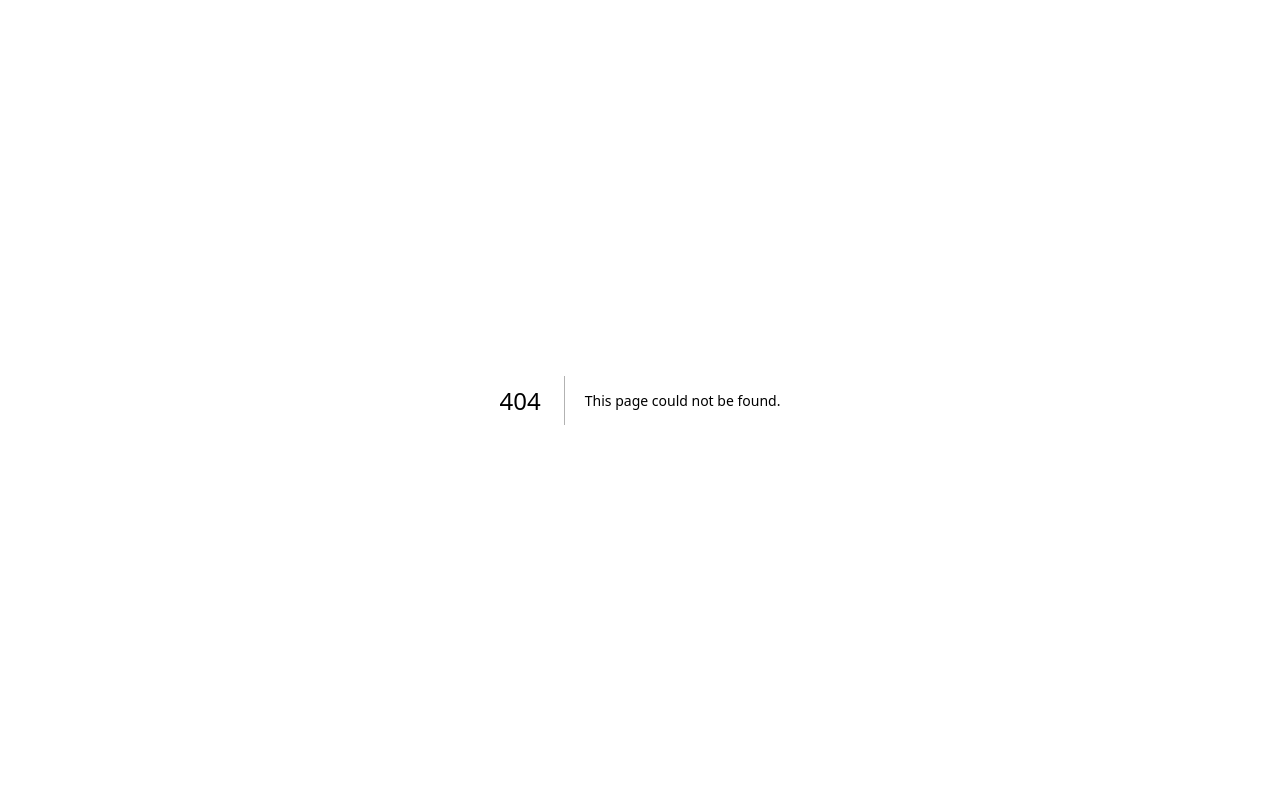
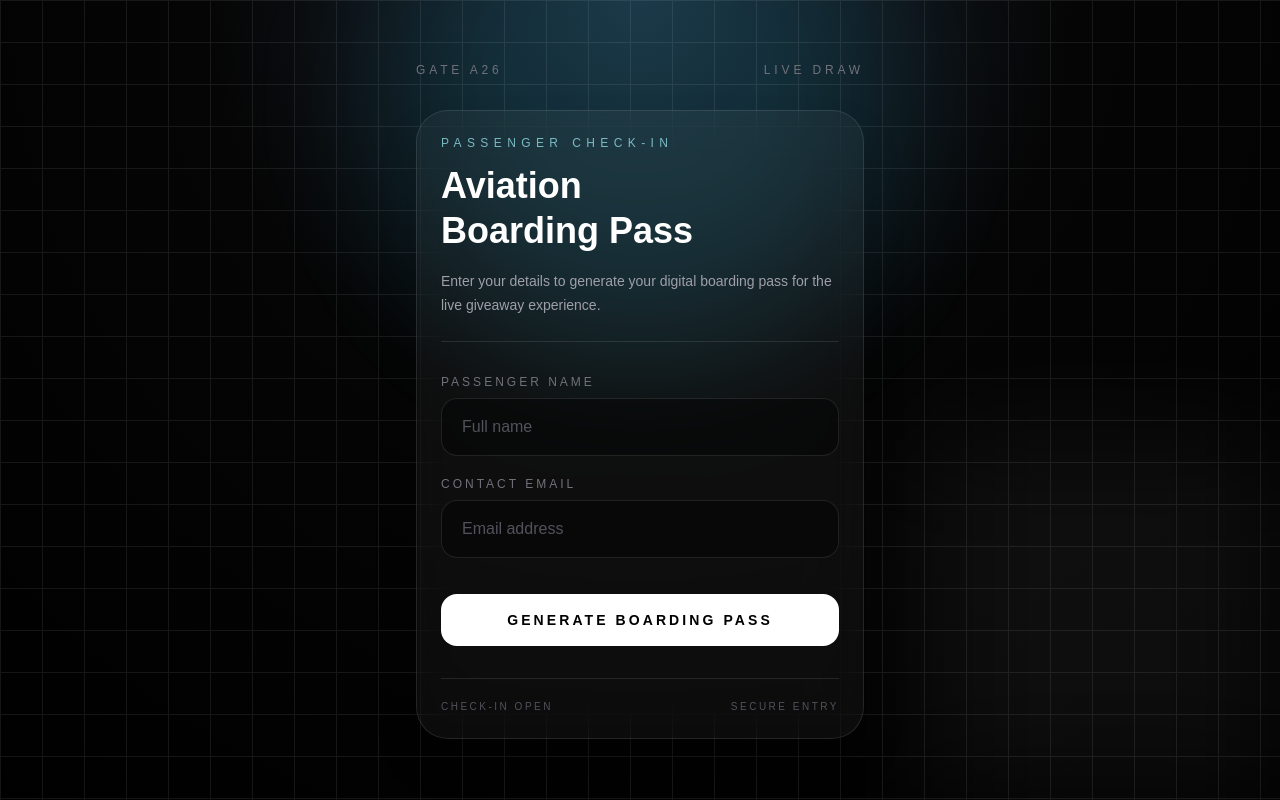
Before and after one commit to parisintzes/aviation-checkin-experience, a Next.js app: page /check_in in a window 1280 px wide. Before the commit this address had no page. Built offline with nearby package versions, Linux system fonts and the light colour scheme; no server answers.

Commit message:
Live draw cinematic redesign

```diff
--- /dev/null
+++ b/app/check_in/page.js
@@ -0,0 +1,183 @@
+"use client";
+
+import { useState } from "react";
+import { createClient } from "@supabase/supabase-js";
+
+const supabase = createClient(
+  process.env.NEXT_PUBLIC_SUPABASE_URL,
+  process.env.NEXT_PUBLIC_SUPABASE_ANON_KEY
+);
+
+export default function CheckInPage() {
+  const [fullName, setFullName] = useState("");
+  const [email, setEmail] = useState("");
+  const [loading, setLoading] = useState(false);
+  const [success, setSuccess] = useState(false);
+  const [ticketCode, setTicketCode] = useState("");
+
+  const generateTicketCode = () => {
+    return "AV-" + Math.random().toString(36).substring(2, 8).toUpperCase();
+  };
+
+  const handleSubmit = async (e) => {
+    e.preventDefault();
+
+    const code = generateTicketCode();
+    setLoading(true);
+
+    const { error } = await supabase.from("participants").insert([
+      {
+        full_name: fullName,
+        email: email,
+      },
+    ]);
+
+    setLoading(false);
+
+    if (!error) {
+      setTicketCode(code);
+      setSuccess(true);
+    } else {
+      alert(error?.message || "Check-in failed. Please try again.");
+      console.log("SUPABASE ERROR:", error);
+    }
+  };
+
+  return (
+    <main className="relative min-h-screen overflow-hidden bg-[#050505] text-white">
+      {/* Background atmosphere */}
+      <div className="absolute inset-0 bg-[radial-gradient(circle_at_top,#1f2937_0%,#050505_42%,#000_100%)]" />
+      <div className="absolute -top-40 left-1/2 h-[520px] w-[520px] -translate-x-1/2 rounded-full bg-cyan-400/10 blur-3xl" />
+      <div className="absolute bottom-0 right-0 h-[360px] w-[360px] bg-white/5 blur-3xl" />
+
+      {/* Grid lines */}
+      <div className="absolute inset-0 opacity-[0.08] bg-[linear-gradient(to_right,#fff_1px,transparent_1px),linear-gradient(to_bottom,#fff_1px,transparent_1px)] bg-[size:42px_42px]" />
+
+      <section className="relative z-10 flex min-h-screen items-center justify-center px-6 py-10">
+        <div className="w-full max-w-md">
+          {/* Top label */}
+          <div className="mb-8 flex items-center justify-between text-xs uppercase tracking-[0.32em] text-zinc-500">
+            <span>Gate A26</span>
+            <span>Live Draw</span>
+          </div>
+
+          {!success ? (
+            <div className="rounded-[2rem] border border-white/10 bg-white/[0.04] p-6 shadow-2xl backdrop-blur-xl">
+              <div className="mb-8 border-b border-white/10 pb-6">
+                <p className="mb-3 text-xs uppercase tracking-[0.45em] text-cyan-200/70">
+                  Passenger Check-In
+                </p>
+
+                <h1 className="text-4xl font-semibold leading-tight">
+                  Aviation
+                  <br />
+                  Boarding Pass
+                </h1>
+
+                <p className="mt-4 text-sm leading-6 text-zinc-400">
+                  Enter your details to generate your digital boarding pass for
+                  the live giveaway experience.
+                </p>
+              </div>
+
+              <form onSubmit={handleSubmit} className="space-y-5">
+                <div>
+                  <label className="mb-2 block text-xs uppercase tracking-[0.25em] text-zinc-500">
+                    Passenger Name
+                  </label>
+                  <input
+                    type="text"
+                    required
+                    value={fullName}
+                    onChange={(e) => setFullName(e.target.value)}
+                    placeholder="Full name"
+                    className="w-full rounded-2xl border border-white/10 bg-black/40 px-5 py-4 text-white outline-none transition placeholder:text-zinc-600 focus:border-cyan-200/60"
+                  />
+                </div>
+
+                <div>
+                  <label className="mb-2 block text-xs uppercase tracking-[0.25em] text-zinc-500">
+                    Contact Email
+                  </label>
+                  <input
+                    type="email"
+                    required
+                    value={email}
+                    onChange={(e) => setEmail(e.target.value)}
+                    placeholder="Email address"
+                    className="w-full rounded-2xl border border-white/10 bg-black/40 px-5 py-4 text-white outline-none transition placeholder:text-zinc-600 focus:border-cyan-200/60"
+                  />
+                </div>
+
+                <button
+                  type="submit"
+                  disabled={loading}
+                  className="mt-4 w-full rounded-2xl bg-white px-5 py-4 text-sm font-semibold uppercase tracking-[0.22em] text-black transition hover:bg-cyan-100 disabled:opacity-50"
+                >
+                  {loading ? "Processing..." : "Generate Boarding Pass"}
+                </button>
+              </form>
+
+              <div className="mt-8 flex justify-between border-t border-white/10 pt-5 text-[10px] uppercase tracking-[0.25em] text-zinc-600">
+                <span>Check-In Open</span>
+                <span>Secure Entry</span>
+              </div>
+            </div>
+          ) : (
+            <div className="overflow-hidden rounded-[2rem] border border-cyan-200/30 bg-white text-black shadow-2xl">
+              <div className="bg-black px-6 py-5 text-white">
+                <p className="text-xs uppercase tracking-[0.45em] text-cyan-200/80">
+                  Boarding Pass Confirmed
+                </p>
+                <h2 className="mt-3 text-3xl font-semibold">
+                  You are checked in.
+                </h2>
+              </div>
+
+              <div className="p-6">
+                <div className="mb-6 grid grid-cols-2 gap-4">
+                  <div>
+                    <p className="text-[10px] uppercase tracking-[0.25em] text-zinc-400">
+                      Passenger
+                    </p>
+                    <p className="mt-1 text-lg font-semibold">{fullName}</p>
+                  </div>
+
+                  <div>
+                    <p className="text-[10px] uppercase tracking-[0.25em] text-zinc-400">
+                      Gate
+                    </p>
+                    <p className="mt-1 text-lg font-semibold">A26</p>
+                  </div>
+
+                  <div>
+                    <p className="text-[10px] uppercase tracking-[0.25em] text-zinc-400">
+                      Ticket
+                    </p>
+                    <p className="mt-1 text-lg font-semibold">{ticketCode}</p>
+                  </div>
+
+                  <div>
+                    <p className="text-[10px] uppercase tracking-[0.25em] text-zinc-400">
+                      Status
+                    </p>
+                    <p className="mt-1 text-lg font-semibold text-green-700">
+                      Eligible
+                    </p>
+                  </div>
+                </div>
+
+                <div className="border-t border-dashed border-zinc-300 pt-5">
+                  <div className="h-16 rounded-xl bg-[repeating-linear-gradient(90deg,#000_0px,#000_3px,transparent_3px,transparent_8px)] opacity-80" />
+                  <p className="mt-4 text-center text-[10px] uppercase tracking-[0.25em] text-zinc-500">
+                    Keep this screen until the live draw
+                  </p>
+                </div>
+              </div>
+            </div>
+          )}
+        </div>
+      </section>
+    </main>
+  );
+}
--- /dev/null
+++ b/app/live_draw/page.js
@@ -0,0 +1,23 @@
+export default function LiveDrawPage() {
+  return (
+    <main className="min-h-screen bg-white text-black flex items-center justify-center">
+      <div className="text-center">
+        <p className="uppercase tracking-[0.4em] text-gray-400 text-sm">
+          Live Giveaway
+        </p>
+
+        <h1 className="text-5xl font-bold mt-4">
+          Aviation Experience Draw
+        </h1>
+
+        <p className="mt-6 text-gray-600">
+          The winner announcement screen will appear here.
+        </p>
+
+        <button className="mt-10 px-8 py-4 bg-black text-white rounded-full hover:opacity-80 transition">
+          Start Draw
+        </button>
+      </div>
+    </main>
+  );
+}
--- a/package.json
+++ b/package.json
@@ -9,6 +9,7 @@
     "lint": "eslint"
   },
   "dependencies": {
+    "@supabase/supabase-js": "^2.105.4",
     "next": "16.2.6",
     "react": "19.2.4",
     "react-dom": "19.2.4"
```
Also changed, not shown: 2 other files (tests, documents, lock files or other folders).
